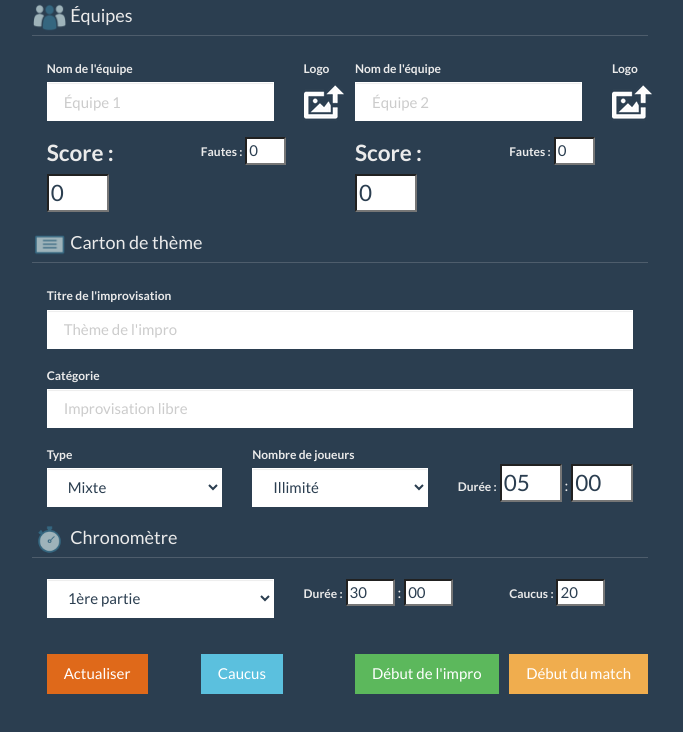
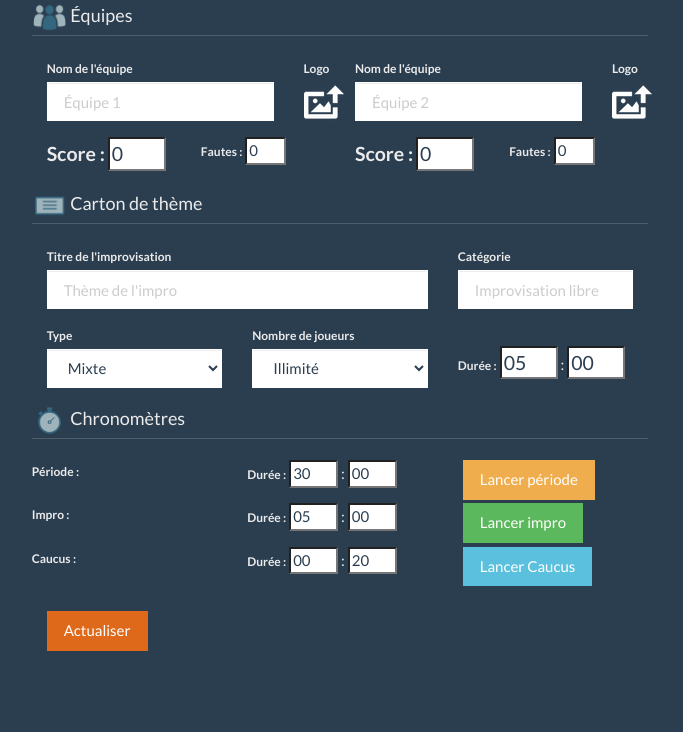
Before and after one commit to billy-antoine/kazoo, an Electron app: page control.html in a window 1000 px wide. Shown: the whole page, without its empty margins (160-843 px from the left). Drawn offline with Linux system fonts and the light colour scheme.

Commit message:
control chronos

```diff
--- a/control.html
+++ b/control.html
@@ -74,11 +74,11 @@
                             <fieldset>
                                 <legend><img  src="img/carton.png" height="35px" alt=""> Carton de thème</legend>
 
-                                <div class="form-group col-md-12">
+                                <div class="form-group col-md-8">
                                     <label for="first_name">Titre de l'improvisation</label>
                                     <input type="text" class="form-control" name="" id="theme" placeholder="Thème de l'impro">
                                 </div>
-                                <div class="form-group col-md-12">
+                                <div class="form-group col-md-4">
                                     <label for="first_name">Catégorie</label>
                                     <input type="text" class="form-control" name="" id="categorie" placeholder="Improvisation libre">
                                 </div>
@@ -115,16 +115,12 @@
 
 
                             <fieldset>
-                                <legend><img  src="img/timer.png" height="35px" alt=""> Chronomètre</legend>
+                                <legend><img  src="img/timer.png" height="35px" alt=""> Chronomètres</legend>
 
-                                <div class="form-group col-md-5">
-                                    <select class="form-control" name="" id="partie">
-                                        <option>1<sup>ère</sup> partie</option>
-                                        <option>2<sup>ème</sup> partie</option>
-                                        <option>3<sup>ème</sup> partie</option>
-                                    </select>
+                                <div class="row">
 
-
+                                <div class="form-group col-md-4">
+                                <label>Période : </label>
                                 </div>
                                 <div class="form-group col-md-4">
                                     <label for="country">Durée : </label>
@@ -132,9 +128,50 @@
                                     <span class="blinking">:</span>
                                     <input type="number" id="partie_duree_s" value="00" min="0" max="59" step="5" onchange="if(this.value.length===1)this.value='0'+this.value;">
                                 </div>
-                                <div class="form-group col-md-3">
-                                    <label for="country">Caucus : </label>
-                                    <input type="number" id="caucus_duree" value="20" min="0" max="59" step="5" onchange="if(this.value.length===1)this.value='0'+this.value;">
+
+                                <div class="col-md-4">
+                                    <button type="button" class="btn btn-warning" id="match">
+                                        Lancer période
+                                    </button>
+                                </div>
+
+                                </div>
+
+                                <div class="row">
+                                    <div class="form-group col-md-4">
+                                    <label>Impro : </label>
+                                    </div>
+                                <div class="form-group col-md-4">
+                                    <label for="country">Durée : </label>
+                                    <input type="number" id="partie_duree_m" value="05" min="0" max="99" onchange="if(this.value.length===1)this.value='0'+this.value;">
+                                    <span class="blinking">:</span>
+                                    <input type="number" id="partie_duree_s" value="00" min="0" max="59" step="5" onchange="if(this.value.length===1)this.value='0'+this.value;">
+                                </div>
+
+                                    <div class="col-md-3">
+                                        <button type="button" class="btn btn-success" id="impro">
+                                            Lancer impro
+                                        </button>
+                                    </div>
+                                </div>
+
+                                <div class="row">
+
+                                <div class="form-group col-md-4">
+                                <label>Caucus : </label>
+                                </div>
+                                <div class="form-group col-md-4">
+                                    <label for="country">Durée : </label>
+                                    <input type="number" id="partie_duree_m" value="00" min="0" max="99" onchange="if(this.value.length===1)this.value='0'+this.value;">
+                                    <span class="blinking">:</span>
+                                    <input type="number" id="partie_duree_s" value="20" min="0" max="59" step="5" onchange="if(this.value.length===1)this.value='0'+this.value;">
+                                </div>
+
+                                <div class="col-md-4">
+                                    <button type="button" class="btn btn-info" id="caucus">
+                                        Lancer Caucus
+                                    </button>
+                                </div>
                                 </div>
                             </fieldset>
                             <br>
@@ -142,21 +179,6 @@
                                 <div class="col-md-3">
                                     <button type="submit" class="btn btn-primary" id="actualiser">
                                         Actualiser
-                                    </button>
-                                </div>
-                                <div class="col-md-3">
-                                    <button type="button" class="btn btn-info" id="caucus">
-                                        Caucus
-                                    </button>
-                                </div>
-                                <div class="col-md-3">
-                                    <button type="button" class="btn btn-success" id="impro">
-                                        Début de l'impro
-                                    </button>
-                                </div>
-                                <div class="col-md-3">
-                                    <button type="button" class="btn btn-warning" id="match">
-                                        Début du match
                                     </button>
                                 </div>
                             </div>
@@ -236,7 +258,7 @@
                 }
 
             }else
-                document.getElementById("impro").innerHTML = "Début de l'impro";
+                document.getElementById("impro").innerHTML = "Lancer impro";
 
         });
 
@@ -246,11 +268,11 @@
             if (document.getElementById("match").innerHTML !== "pause")
                 document.getElementById("match").innerHTML = "pause";
             else{
-                document.getElementById("match").innerHTML = "Début du match";
+                document.getElementById("match").innerHTML = "Lancer période";
 
                 if (document.getElementById("impro").innerHTML === "pause"){
                     ipcRenderer.send('impro:start');
-                    document.getElementById("impro").innerHTML = "Début de l'impro";
+                    document.getElementById("impro").innerHTML = "Lancer impro";
                 }
 
             }
@@ -261,9 +283,9 @@
             ipcRenderer.send('caucus:start');
 
             if (document.getElementById("caucus").innerHTML !== "pause")
-                document.getElementById("match").innerHTML = "pause";
+                document.getElementById("caucus").innerHTML = "pause";
             else
-                document.getElementById("match").innerHTML = "caucus";
+                document.getElementById("caucus").innerHTML = "Lancer Caucus";
 
         });
 
--- a/main.js
+++ b/main.js
@@ -49,7 +49,8 @@ function createSettingWindow () {
   }))
 
   // Open the DevTools.
-  //mainWindow.webContents.openDevTools()
+  mainWindow.webContents.openDevTools()
+  settingWindow.webContents.openDevTools()
 
   // Emitted when the window is closed.
   settingWindow.on('closed', function () {
```
Also changed, not shown: css/form.css, 1 other file.
